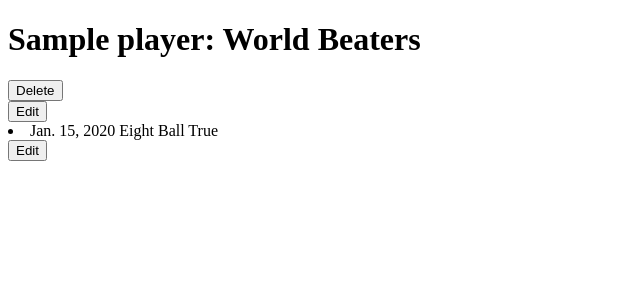
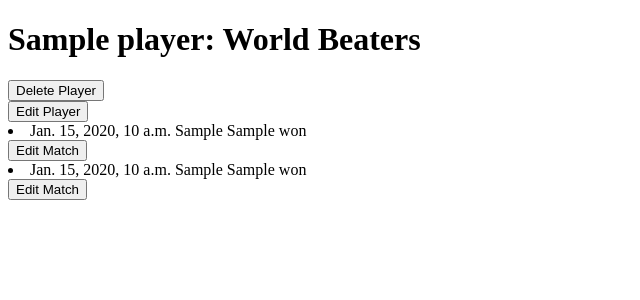
Before and after one commit to JohnALong/stat_lock, a Django app: template statlock/statlockapp/templates/players/detail.html in a window 1280 px wide. Shown: the part 124-424 px from the top of the page, without its empty margins (0-640 px from the left). Run offline with Django 3.2, Linux system fonts and the light colour scheme; data comes from the database, SQL or seed files in the repository; tables that the repository leaves empty hold one stand-in row (values such as "Sample post"); the template is opened without the code that fills it: values that come from a table or form of the project are taken from there, most other values are stand-ins (such as "Sample title", 1, 10 or a date in 2020); parts of the project's set-up code (start-up, migrations or seed data) failed here and were passed over.

Commit message:
completed last 20 display in player details for 8 ball and 9 ball matches

```diff
--- a/statlock/statlockapp/templates/players/detail.html
+++ b/statlock/statlockapp/templates/players/detail.html
@@ -5,18 +5,27 @@
     <form action="{% url 'statlockapp:player' player.id %}" method="POST">
     {% csrf_token %}
         <input type="hidden" name="actual_method" value="DELETE">
-        <button>Delete</button>
+        <button>Delete Player</button>
     </form>
     <form action="{% url 'statlockapp:player_edit_form' player.id %}" method="GET">
         {% csrf_token %}
-        <button>Edit</button>
+        <button>Edit Player</button>
     </form>
-    {% for match in matches %}
+    {% for eight_match in eight_matches %}
         <li>
-            {{ match.date }} {{ match.match_type }} {{ match.won }}
-            <form action="{% url 'statlockapp:match_edit_form' match.id %}" method="GET">
+            {{ eight_match.date }} {{ eight_match.match_type }} {{ eight_match.won }}
+            <form action="{% url 'statlockapp:match_edit_form' eight_match.id %}" method="GET">
                 {% csrf_token %}
-                <button>Edit</button>
+                <button>Edit Match</button>
+            </form>
+        </li>
+    {% endfor %}
+    {% for nine_match in nine_matches %}
+        <li>
+            {{ nine_match.date }} {{ nine_match.match_type }} {{ nine_match.won }}
+            <form action="{% url 'statlockapp:match_edit_form' nine_match.id %}" method="GET">
+                {% csrf_token %}
+                <button>Edit Match</button>
             </form>
         </li>
     {% endfor %}
--- a/statlock/statlockapp/views/matches/details.py
+++ b/statlock/statlockapp/views/matches/details.py
@@ -15,9 +15,6 @@
         # print(match, "stuff")
 
         players = match.player_set.all()
-        for player in players:
-            print(player.name, "stuff")
-            print(player.eight_skill)
 
         template = 'matches/detail.html'
         context = {
```
Also changed, not shown: statlock/statlockapp/views/players/details.py (+10 -8 lines).
